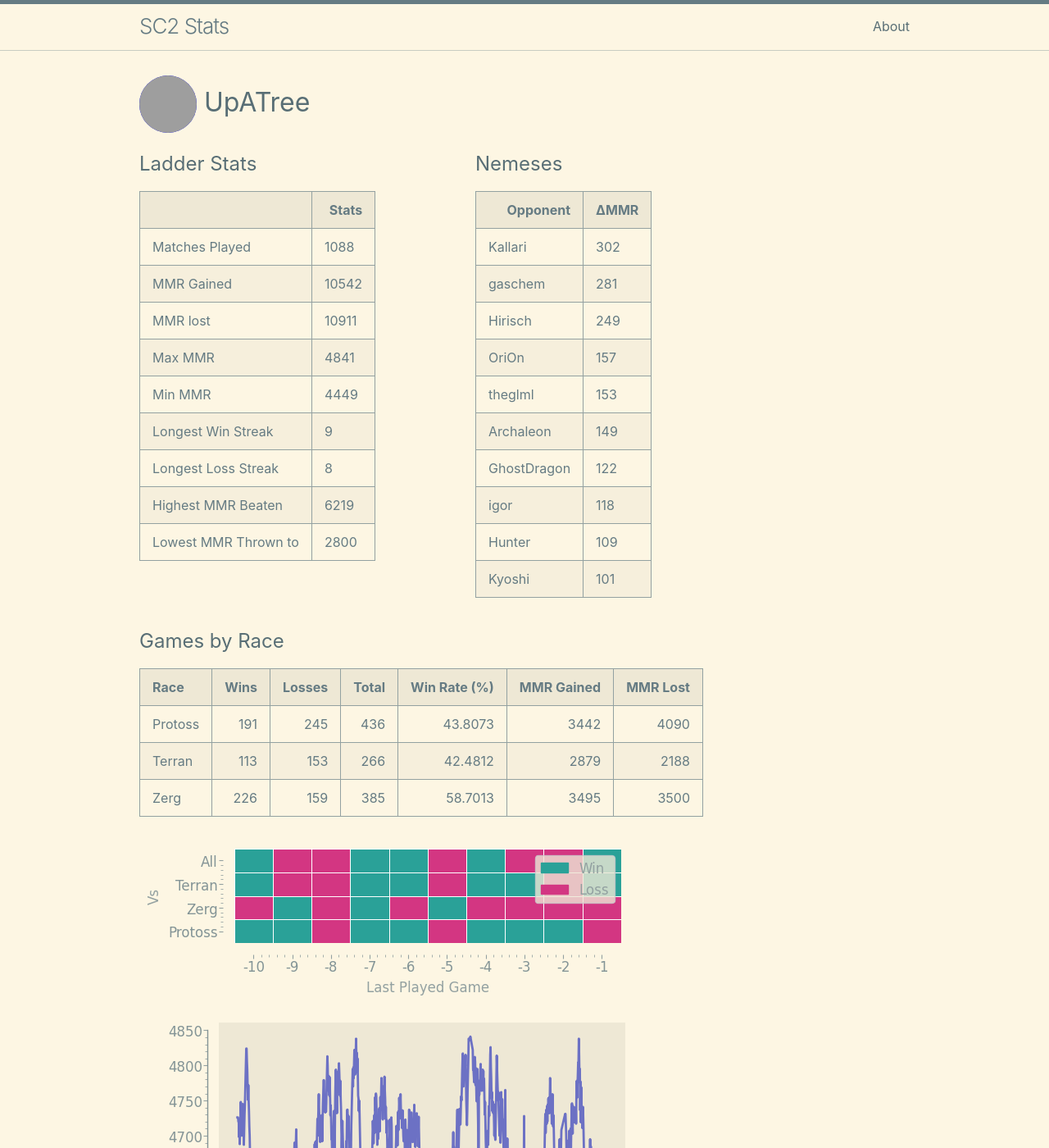
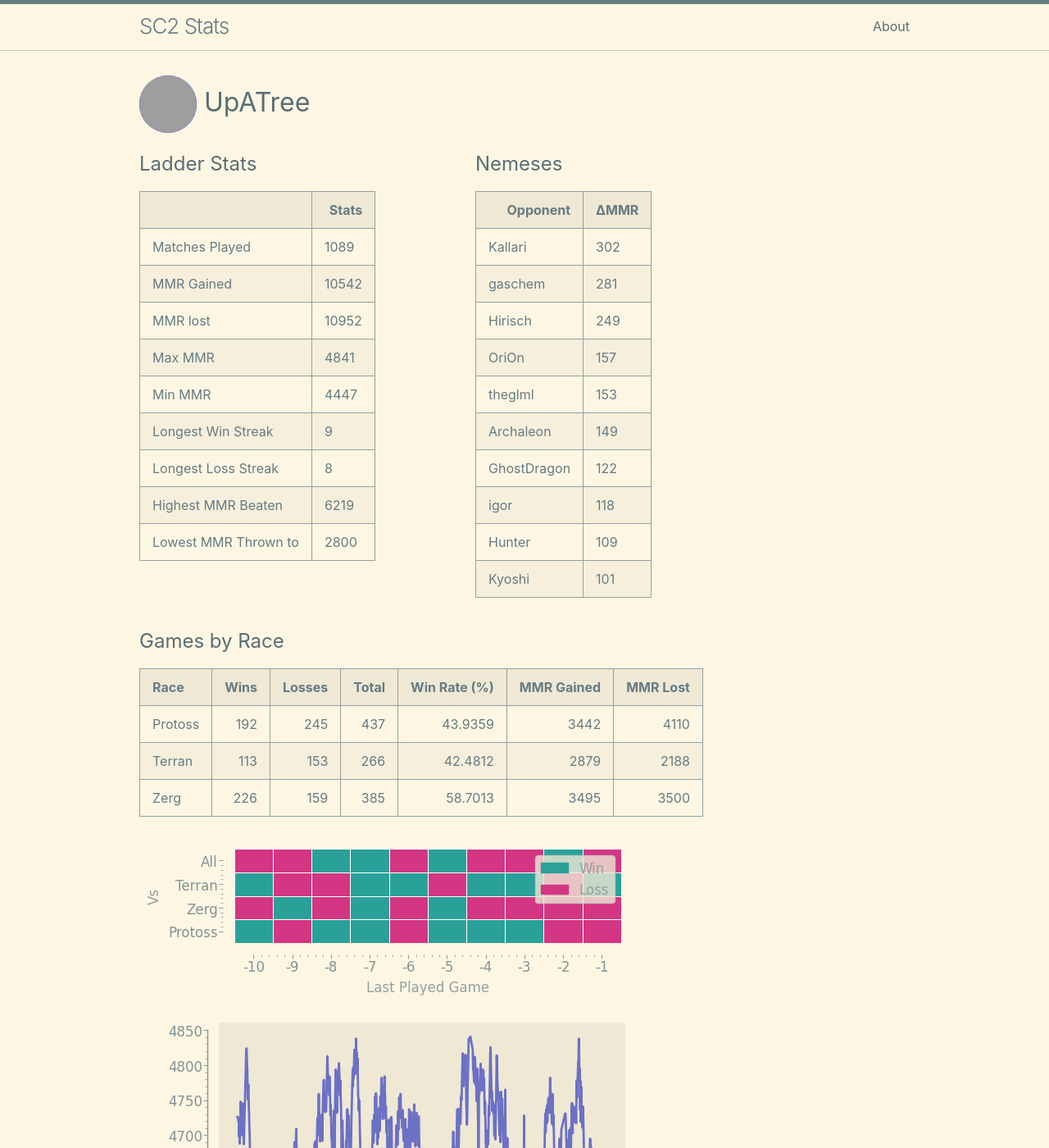
Before and after one commit to kylermurphy/UpATree, a Jekyll site: the page built from docs/index.md, in a window 1280 px wide and 1400 px high. Shown: the whole window at 82% size. Built offline with Jekyll 4.4.1, drawn with Linux system fonts in a browser that asks for light colours; grey boxes are pictures that could not be loaded.

Commit message:
running on push

```diff
--- a/docs/index.md
+++ b/docs/index.md
@@ -18,7 +18,7 @@ layout: home
   <tbody>
     <tr>
       <td>Matches Played</td>
-      <td>1088</td>
+      <td>1089</td>
     </tr>
     <tr>
       <td>MMR Gained</td>
@@ -26,7 +26,7 @@ layout: home
     </tr>
     <tr>
       <td>MMR lost</td>
-      <td>10911</td>
+      <td>10952</td>
     </tr>
     <tr>
       <td>Max MMR</td>
@@ -34,7 +34,7 @@ layout: home
     </tr>
     <tr>
       <td>Min MMR</td>
-      <td>4449</td>
+      <td>4447</td>
     </tr>
     <tr>
       <td>Longest Win Streak</td>
@@ -114,7 +114,7 @@ layout: home
 
 | Race    |   Wins |   Losses |   Total |   Win Rate (%) |   MMR Gained |   MMR Lost |
 |:--------|-------:|---------:|--------:|---------------:|-------------:|-----------:|
-| Protoss |    191 |      245 |     436 |        43.8073 |         3442 |       4090 |
+| Protoss |    192 |      245 |     437 |        43.9359 |         3442 |       4110 |
 | Terran  |    113 |      153 |     266 |        42.4812 |         2879 |       2188 |
 | Zerg    |    226 |      159 |     385 |        58.7013 |         3495 |       3500 |
 
--- a/log.txt
+++ b/log.txt
@@ -313,3 +313,4 @@ Writing a log file 2025-03-06 18:30:53.
 Writing a log file 2025-03-06 18:51:04.
 Writing a log file 2025-03-06 19:17:54.
 Writing a log file 2025-03-06 19:30:11.
+Writing a log file 2025-03-06 19:48:01.
```
Also changed, not shown: docs/assets/MMR.png, docs/assets/daily.png, docs/assets/gm_hist.png, docs/assets/r_wrt.png, 1 other file.
